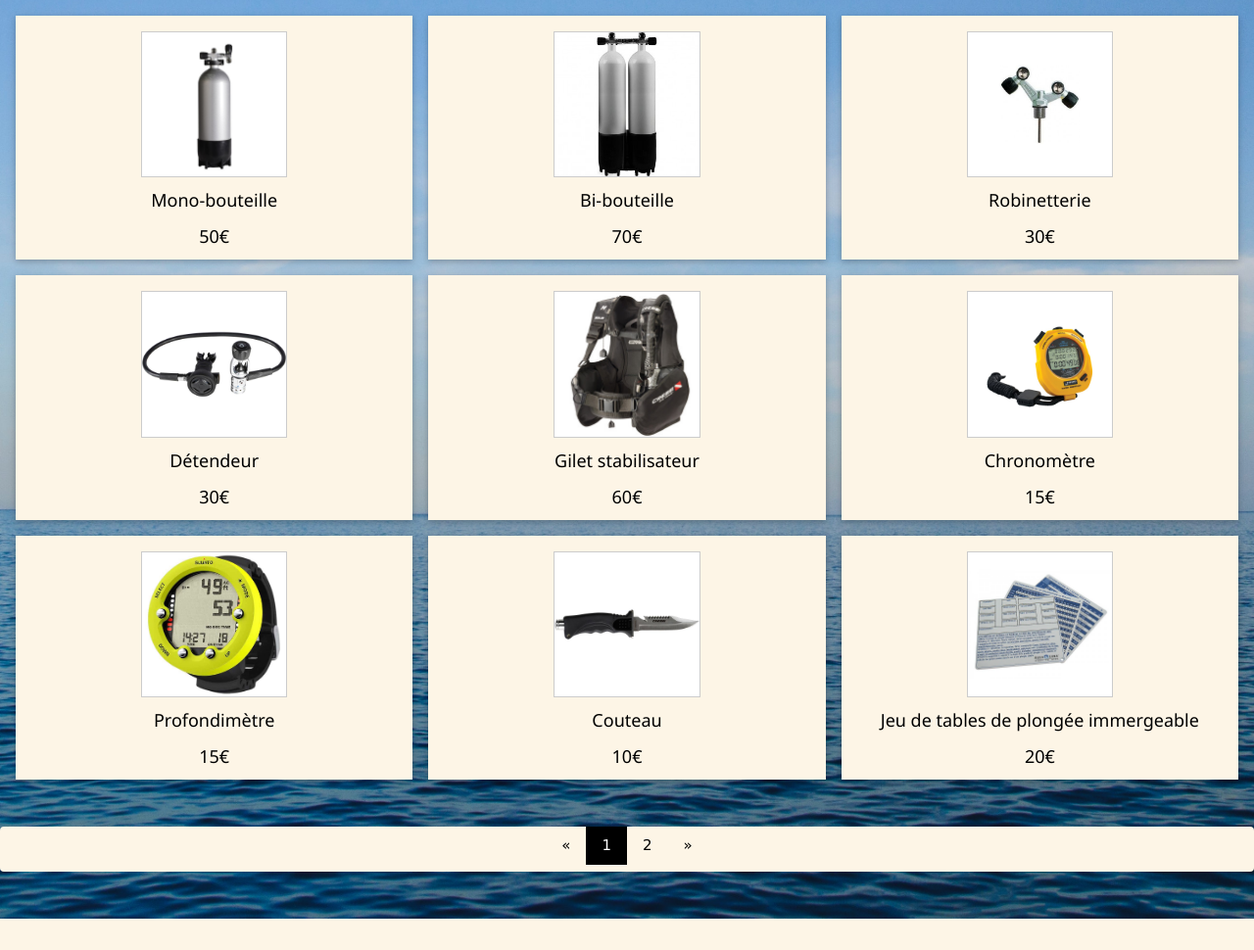
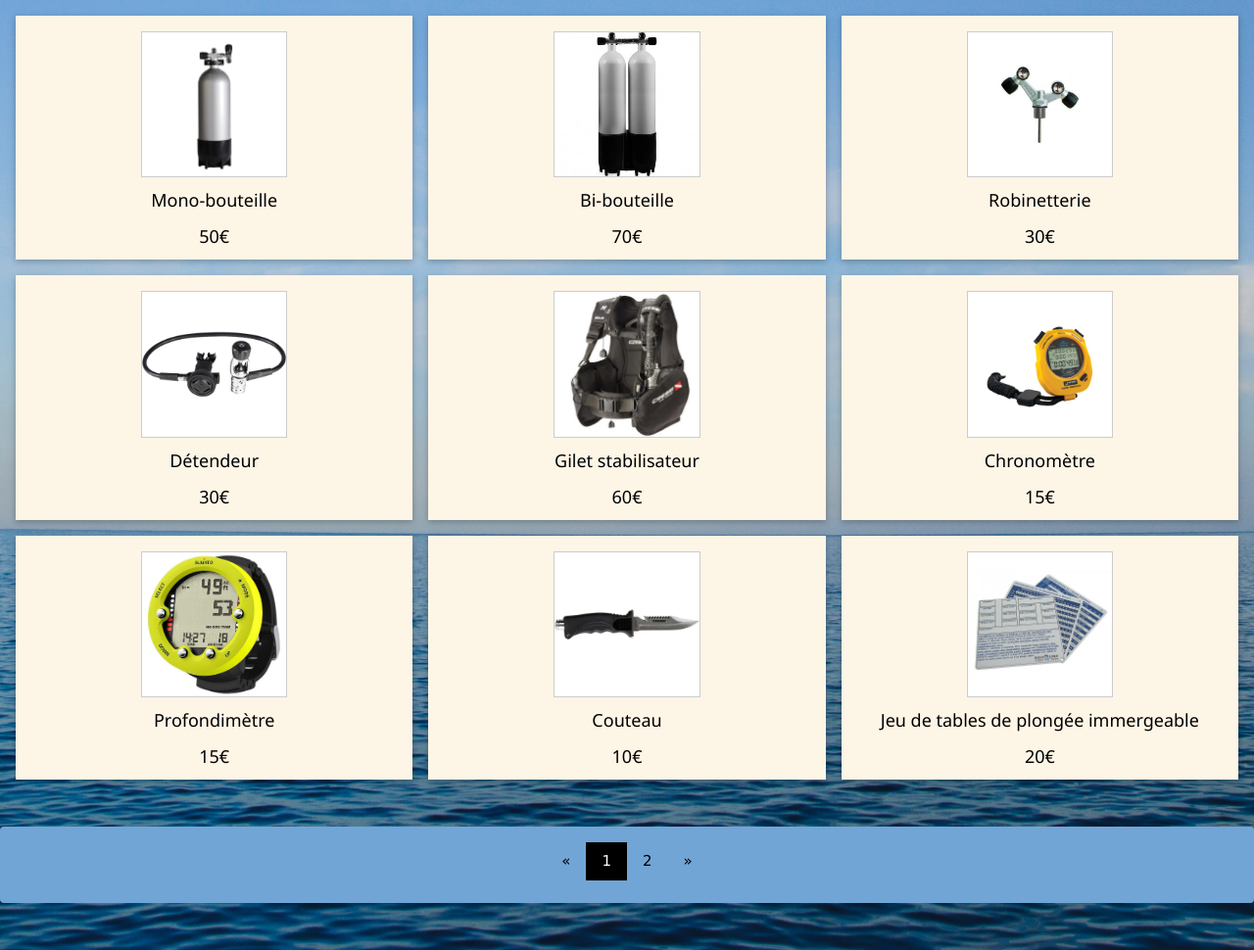
Before and after one commit to axelacu/SIA, a PHP site: page /catalogue.php in a window 1280 px wide. Shown: the part 195-1165 px from the top of the page at 98% size. Before the commit the page ends 1133 px from the top, so only its background shows below. Run offline with PHP 8.4, Linux system fonts and the light colour scheme; data comes from the database, SQL or seed files in the repository; some web fonts are replaced.

Commit message:
changing color

```diff
--- a/LogSys/includes/catalogue.inc.php
+++ b/LogSys/includes/catalogue.inc.php
@@ -12,7 +12,8 @@ $num_of_product_by_page=9;
 require 'dbh.inc.php';
 
 //On récupère les enregistrements de la base de données
-$req = "SELECT MATERIEL.file_name, MATERIEL.description, MATERIEL.prix, MATERIEL.nom FROM MATERIEL";
+$req = "SELECT DISTINCT MATERIEL.file_name, MATERIEL.description, MATERIEL.prix, MATERIEL.nom
+        FROM MATERIEL";
 $_GET['TEST']=1;
 $result = mysqli_query($conn,$req);
 echo '<meta name="viewport" content="width=device-width, initial-scale=1">
@@ -82,8 +83,8 @@ echo '</div>';
 $back_page = (($_GET['page']-1)>0? ($_GET['page']-1):($_GET['page']));
 $forward_page = (($_GET['page']+1)<=$_GET['nb_page']? ($_GET['page']+1):($_GET['page']));
 echo ' <div class="w3-center w3-padding-32">
-            <div class="w3-panel w3-sand w3-round" >
-                <div class="w3-bar">
+            <div class="w3-panel w3-round" style="background: #71a5d6">
+                <div class="w3-bar w3-margin">
                     <a href="catalogue.php?page='.$back_page.'&nb_page='.$_GET['nb_page'].'" class="w3-bar-item w3-button w3-hover-black">«</a>';
 
 
```
